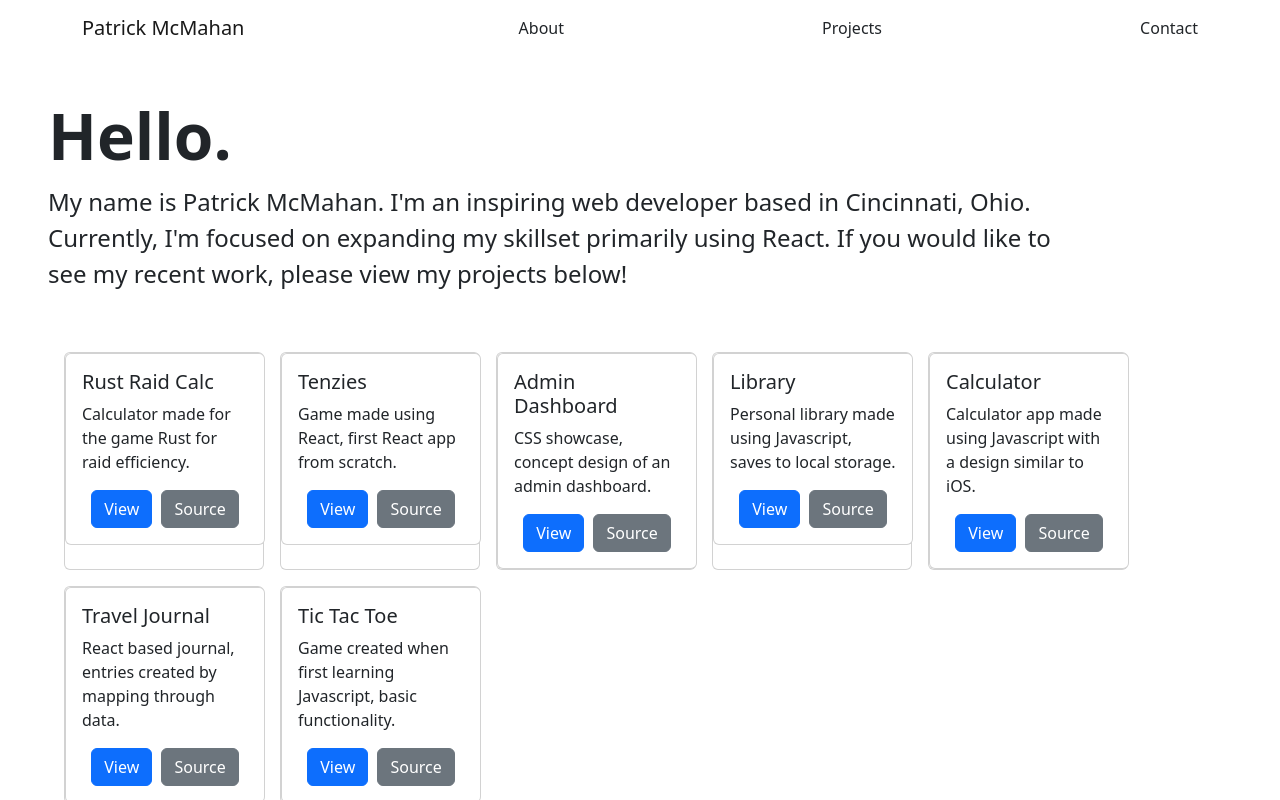
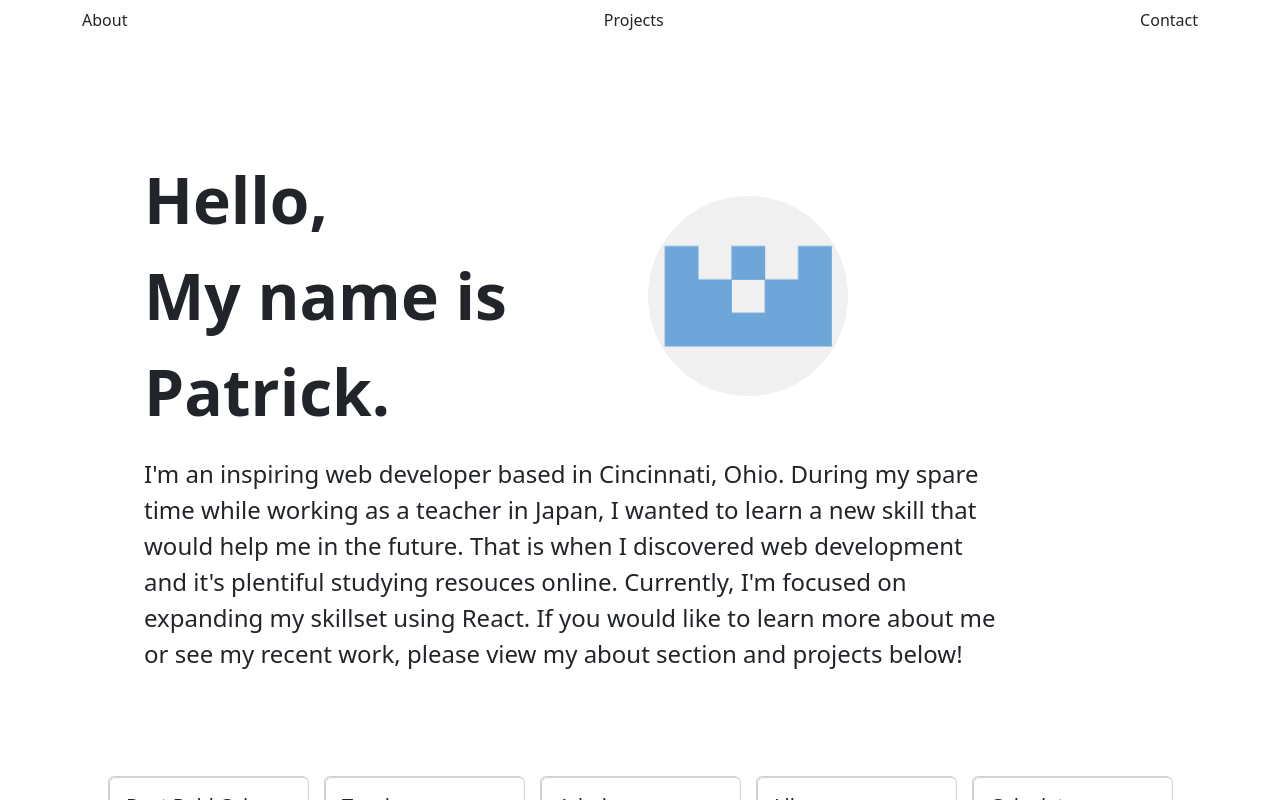
Before and after one commit to pmcmahan1/portfolio-site, a React (Vite) app: page / in a window 1280 px wide. Shown: the top 800 px of the page. Built offline with nearby package versions, Linux system fonts and the light colour scheme.

Commit message:
Next commit

```diff
--- a/src/App.css
+++ b/src/App.css
@@ -1,7 +1,11 @@
+root {
+    max-width: 2000px;
+}
+
 .cards-list {
     display: flex;
     flex-wrap: wrap;
-    justify-content: flex-start;
+    justify-content: center;
     gap: 1rem;
     margin: 0.5rem 4rem 1rem 4rem;
 }
@@ -11,21 +15,25 @@
     width: 100px;
 }
 
-.about {
+.intro {
     min-height: 18rem;
     display: flex;
     flex-direction: column;
     overflow: hidden;
+    padding: 5rem;
 }
 
 .head-text {
-    margin: 2rem 0rem 0rem 3rem;
+    margin: 2rem 12rem 0rem 4rem;
     font-size: 4rem;
     font-weight: 600;
+    display: flex;
+    justify-content: space-between;
+    align-items: center;
 }
 
 .body-text, .projects-text {
-    margin: 0rem 12rem 0rem 3rem;
+    margin: 1rem 12rem 1rem 4rem;
     font-size: 1.5rem;
     font-weight: 400;
 }
@@ -39,3 +47,10 @@
     width: 200px;
     max-width: 300px;
 }
+
+.avatar {
+    height: 200px;
+    width: 200px;
+    border-radius: 50%;
+    margin-right: 10rem;
+}
--- a/src/App.jsx
+++ b/src/App.jsx
@@ -1,7 +1,7 @@
 import "./App.css";
 import "bootstrap/dist/css/bootstrap.min.css";
 import Nav from "./components/Nav";
-import About from "./components/About";
+import Intro from "./components/Intro";
 import Card from "./components/Card";
 import data from "./data";
 import { ContactUs } from "./components/Contact";
@@ -17,7 +17,7 @@ function App() {
   return (
     <>
       <Nav />
-      <About />
+      <Intro />
       <section className="cards-list">{cards}</section>
       <ContactUs notify={notify} />
       <ToastContainer
--- a/src/components/About.jsx
+++ /dev/null
@@ -1,15 +0,0 @@
-
-
-export default function About() {
-  return (
-    <div className="about">
-      <div className="head-text">Hello.</div>
-      <div className="body-text">
-        My name is Patrick McMahan. I'm an inspiring web developer based in
-        Cincinnati, Ohio. Currently, I'm focused on expanding my skillset
-        primarily using React. If you would like to see my recent work, please
-        view my projects below!
-      </div>
-    </div>
-  );
-}
--- /dev/null
+++ b/src/components/Intro.jsx
@@ -0,0 +1,22 @@
+export default function Intro() {
+  return (
+    <div className="intro">
+      <div className="head-text">
+        <div>
+          <div>Hello,</div>
+          <div>My name is Patrick.</div>
+        </div>
+        <img src="src\assets\avatar.png" alt="" className="avatar" />
+      </div>
+      <div className="body-text">
+        I'm an inspiring web developer based in Cincinnati, Ohio. During my
+        spare time while working as a teacher in Japan, I wanted to learn a new
+        skill that would help me in the future. That is when I discovered web
+        development and it's plentiful studying resouces online. Currently, I'm
+        focused on expanding my skillset using React. If you would like to learn
+        more about me or see my recent work, please view my about section and
+        projects below!
+      </div>
+    </div>
+  );
+}
--- a/src/components/Nav.jsx
+++ b/src/components/Nav.jsx
@@ -6,7 +6,6 @@ export default function MyNavBar() {
   return (
     <Navbar>
       <Container>
-        <Navbar.Brand>Patrick McMahan</Navbar.Brand>
         <Nav.Link href="#about">About</Nav.Link>
         <Nav.Link href="#projects">Projects</Nav.Link>
         <Nav.Link href="#contact">Contact</Nav.Link>
```
Also changed, not shown: src/assets/avatar.png (added).
